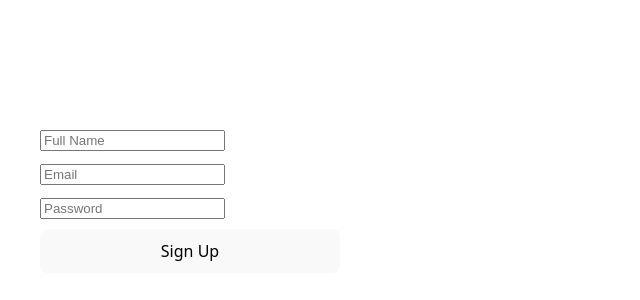
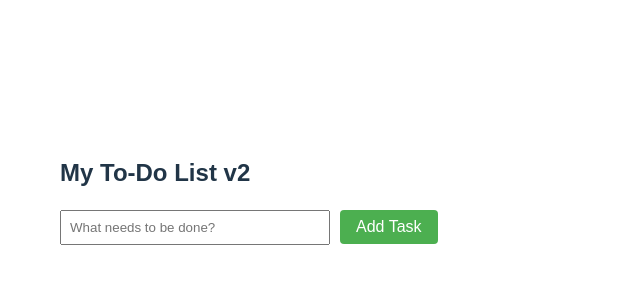
Before and after one commit to AnweshaNaskar/30-Days-of-React, a React (Vite) app: page / in a window 1280 px wide. Shown: the part 200-500 px from the top of the page, without its empty margins (0-640 px from the left). Built offline with nearby package versions, Linux system fonts and the light colour scheme.

Commit message:
added till day14

```diff
--- a/src/App.tsx
+++ b/src/App.tsx
@@ -1,10 +1,10 @@
 
-import SignupForm from "./PracticeCode/Day13_Forms";
+import ToDo from "./PracticeCode/Day14_TodoV2";
 
 export default function App() {
   return (
     <div style={{ display: 'flex', gap: '20px', padding: '40px' }}>
-    <SignupForm />
+    <ToDo />
     </div>
   );
 }
--- /dev/null
+++ b/src/PracticeCode/Day14_TodoV2.tsx
@@ -0,0 +1,170 @@
+import React, { useState, useEffect } from "react";
+
+// Define the shape of a single Todo
+interface TodoItem {
+  id: number;
+  text: string;
+  completed: boolean;
+}
+
+const ToDo: React.FC = () => {
+  // 1. Initialize state from localStorage or empty array
+  const [tasks, setTasks] = useState<TodoItem[]>(() => {
+    const saved = localStorage.getItem("my-todos");
+    return saved ?JSON.parse(saved)  : [];
+  });
+
+  const [inputValue, setInputValue] = useState("");
+  const [editingId, setEditingId] = useState<number | null>(null);
+
+  // 2. Persist to localStorage whenever tasks change
+  useEffect(() => {
+    localStorage.setItem("my-todos", JSON.stringify(tasks));
+  }, [tasks]);
+
+  // 3. Add or Save Edit
+  const handleAction = () => {
+    if (inputValue.trim() === "") return;
+
+    if (editingId !== null) {
+      // Save Edit
+      setTasks(tasks.map(t => t.id === editingId ? { ...t, text: inputValue } : t));
+      setEditingId(null);
+    } else {
+      // Add New
+      const newTask: TodoItem = {
+        id: Date.now(), // Simple unique ID
+        text: inputValue,
+        completed: false,
+      };
+      setTasks([...tasks, newTask]);
+    }
+    setInputValue("");
+  };
+
+  // 4. Toggle Completion
+  const toggleComplete = (id: number) => {
+    setTasks(tasks.map(t => t.id === id ? { ...t, completed: !t.completed } : t));
+  };
+
+  // 5. Start Editing
+  const startEdit = (todo: TodoItem) => {
+    setEditingId(todo.id);
+    setInputValue(todo.text);
+  };
+
+  // 6. Delete
+  const handleDelete = (id: number) => {
+    setTasks(tasks.filter((t) => t.id !== id));
+  };
+
+  return (
+    <div style={{ padding: "20px", fontFamily: "sans-serif" }}>
+      <h2>My To-Do List v2</h2>
+
+      <div style={{ marginBottom: "20px" }}>
+        <input
+          type="text"
+          value={inputValue}
+          onChange={(e) => setInputValue(e.target.value)}
+          placeholder="What needs to be done?"
+          style={{ padding: "8px", width: "250px" }}
+        />
+        <button
+          onClick={handleAction}
+          style={{
+              backgroundColor: editingId !== null ? "#2196F3" : "#4CAF50",
+              color: "white",
+              padding: "8px 16px",
+              border: "none",
+              borderRadius: "4px",
+              cursor: "pointer",
+              marginLeft: "10px"
+          }}
+        >
+          {editingId !== null ? "Update Task" : "Add Task"}
+        </button>
+        {editingId && (
+          <button onClick={() => { setEditingId(null); setInputValue(""); }} style={{ marginLeft: "5px" }}>
+            Cancel
+          </button>
+        )}
+      </div>
+
+      <ul style={{ listStyle: "none", padding: 0 }}>
+        {tasks.map((task) => (
+          <li key={task.id} style={{
+            marginBottom: "10px",
+            display: "flex",
+            alignItems: "center",
+            textDecoration: task.completed ? "line-through" : "none",
+            color: task.completed ? "#888" : "#000"
+          }}>
+            <input
+              type="checkbox"
+              checked={task.completed}
+              onChange={() => toggleComplete(task.id)}
+              style={{ marginRight: "10px" }}
+            />
+            <span style={{ flexGrow: 1 }}>{task.text}</span>
+
+            <button onClick={() => startEdit(task)} style={{ marginRight: "5px" }}>Edit</button>
+            <button
+              onClick={() => handleDelete(task.id)}
+              style={{ backgroundColor: "#ff4d4d", color: "white", border: "none", borderRadius: "4px", cursor: "pointer", padding: "5px 10px" }}
+            >
+              Delete
+            </button>
+          </li>
+        ))}
+      </ul>
+    </div>
+  );
+};
+
+export default ToDo;
+
+// 2. The useEffect Hook (The Auto-Saver)
+// TypeScript
+// useEffect(() => {
+//   localStorage.setItem("my-todos", JSON.stringify(tasks));
+// }, [tasks]);
+// Think of this as an Event Listener for your data.
+
+// The Dependency [tasks]: This tells React: "Only run this function when the tasks array changes."
+
+// The Result: Every time you add, delete, or edit a task, the code inside automatically triggers, keeping your localStorage perfectly synced with your UI.
+
+// 3. The Power of .map() (Editing & Toggling)
+// In React, we never "mutate" state directly (e.g., tasks[0].text = "new" is a no-go). We must create a brand new array.
+
+// Toggling Completion:
+// tasks.map(t => t.id === id ? { ...t, completed: !t.completed } : t)
+
+// It loops through every task.
+
+// If the id matches the one clicked, it creates a copy of that task (...t) but flips the completed status.
+
+// If it doesn't match, it returns the task exactly as it was (: t).
+
+// Editing Text:
+// tasks.map(t => t.id === editingId ? { ...t, text: inputValue } : t)
+
+// Same logic as above, but instead of flipping a boolean, it replaces the text with whatever is currently in the input box.
+
+// 4. startEdit (Preparing the UI)
+// TypeScript
+// const startEdit = (todo: TodoItem) => {
+//   setEditingId(todo.id); // "Remember" which task we are fixing
+//   setInputValue(todo.text); // Put the current text back into the input field
+// };
+// This function moves the app into "Edit Mode." It fills the text box with the existing task so you don't have to re-type the whole thing from scratch.
+
+// 5. handleDelete (The Filter)
+// TypeScript
+// setTasks(tasks.filter((t) => t.id !== id));
+// The .filter() method creates a new array containing only the items that pass a test.
+
+// The Test: "Is your ID not equal to the ID I want to delete?"
+
+// If the ID matches, the test fails, and that item is dropped from the new list.
```
